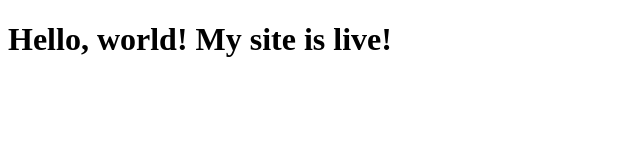
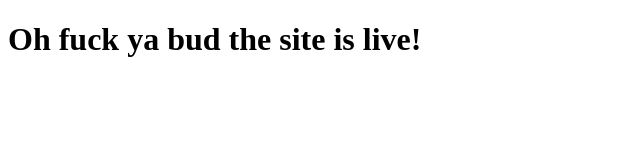
Before and after one commit to contacthighpodcast/site, a plain HTML site: page index.html in a window 1280 px wide. Shown: the whole page, without its empty margins (0-640 px from the left). Drawn offline with Linux system fonts and the light colour scheme.

Commit message:
Update index.html

```diff
--- a/index.html
+++ b/index.html
@@ -1,9 +1,9 @@
 <!DOCTYPE html>
 <html>
 <head>
-  <title>My Test Site</title>
+  <title>Contact High Podcast</title>
 </head>
 <body>
-  <h1>Hello, world! My site is live!</h1>
+  <h1>Oh fuck ya bud the site is live!</h1>
 </body>
 </html>
```
